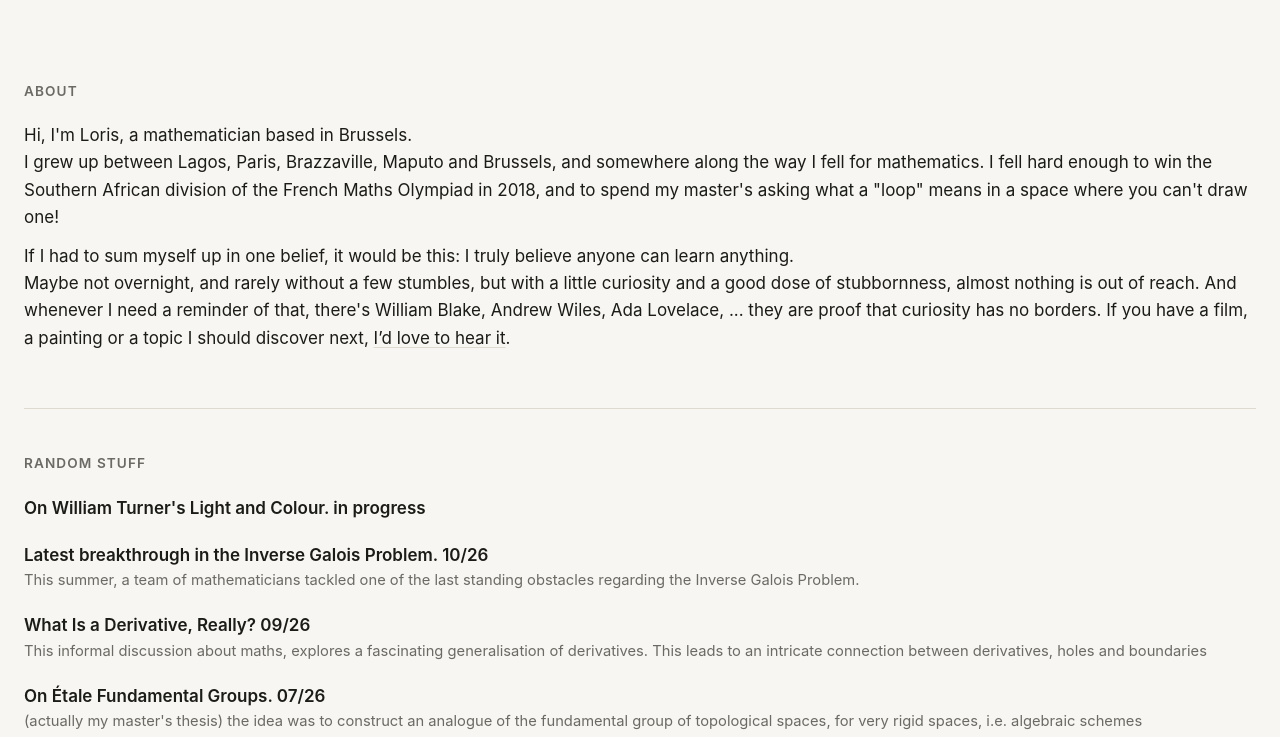
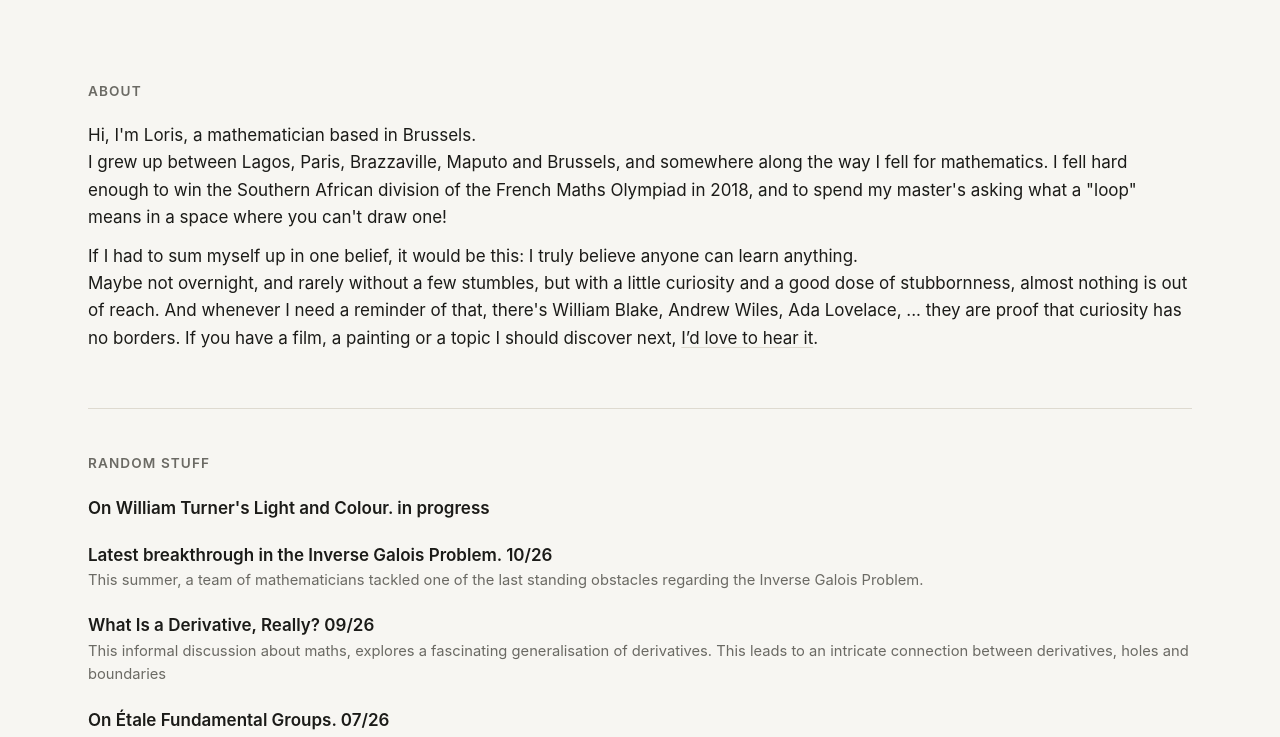
Before and after one commit to hispagui/hispagui.github.io, a plain HTML site: page index.html in a window 1280 px wide. Shown: the part 295-1032 px from the top of the page. Drawn offline with Linux system fonts and the light colour scheme.

```diff
--- a/style.css
+++ b/style.css
@@ -124,7 +124,7 @@ a:focus-visible {
 .site-header,
 main,
 .site-footer {
-  width: 100%;
+  width: var(--width);
   max-width: var(--max-width);
   margin: 0 auto;
   padding-left: 24px;
```
